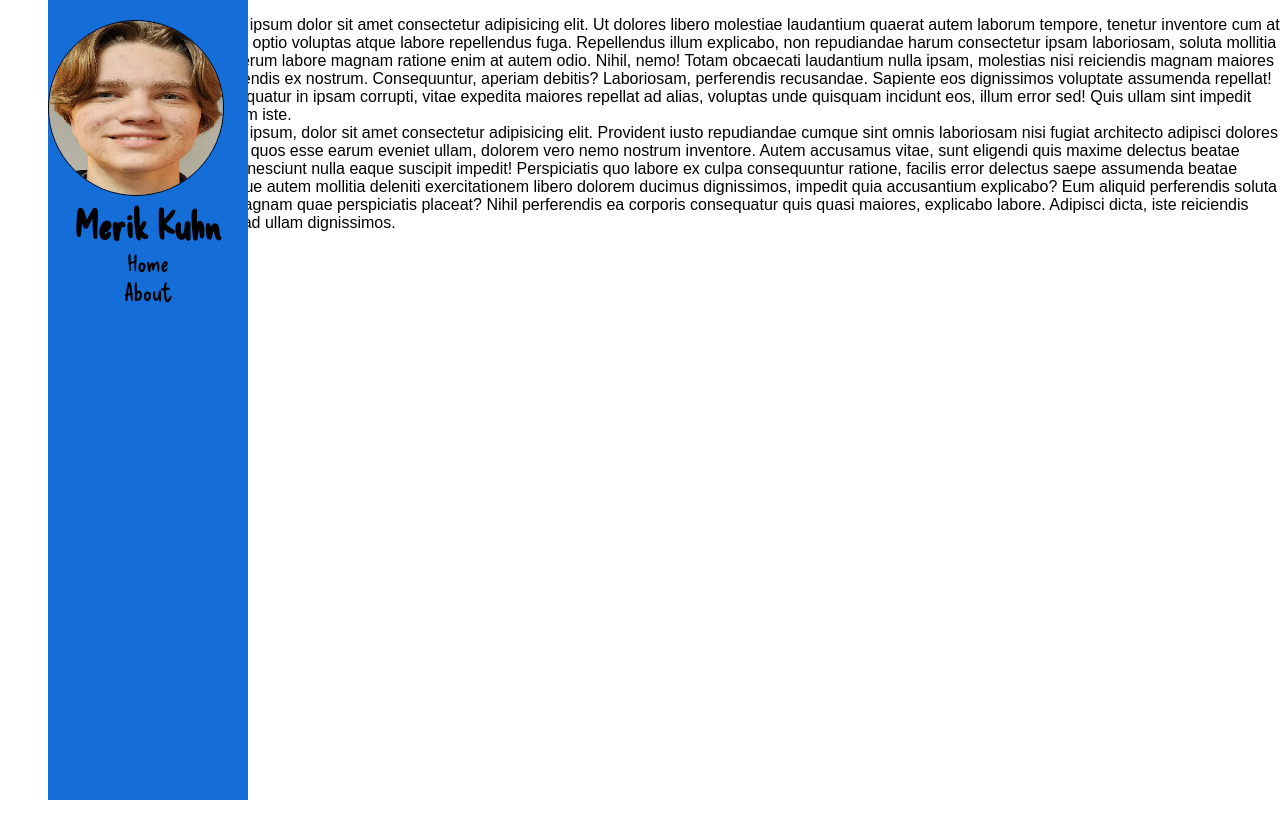
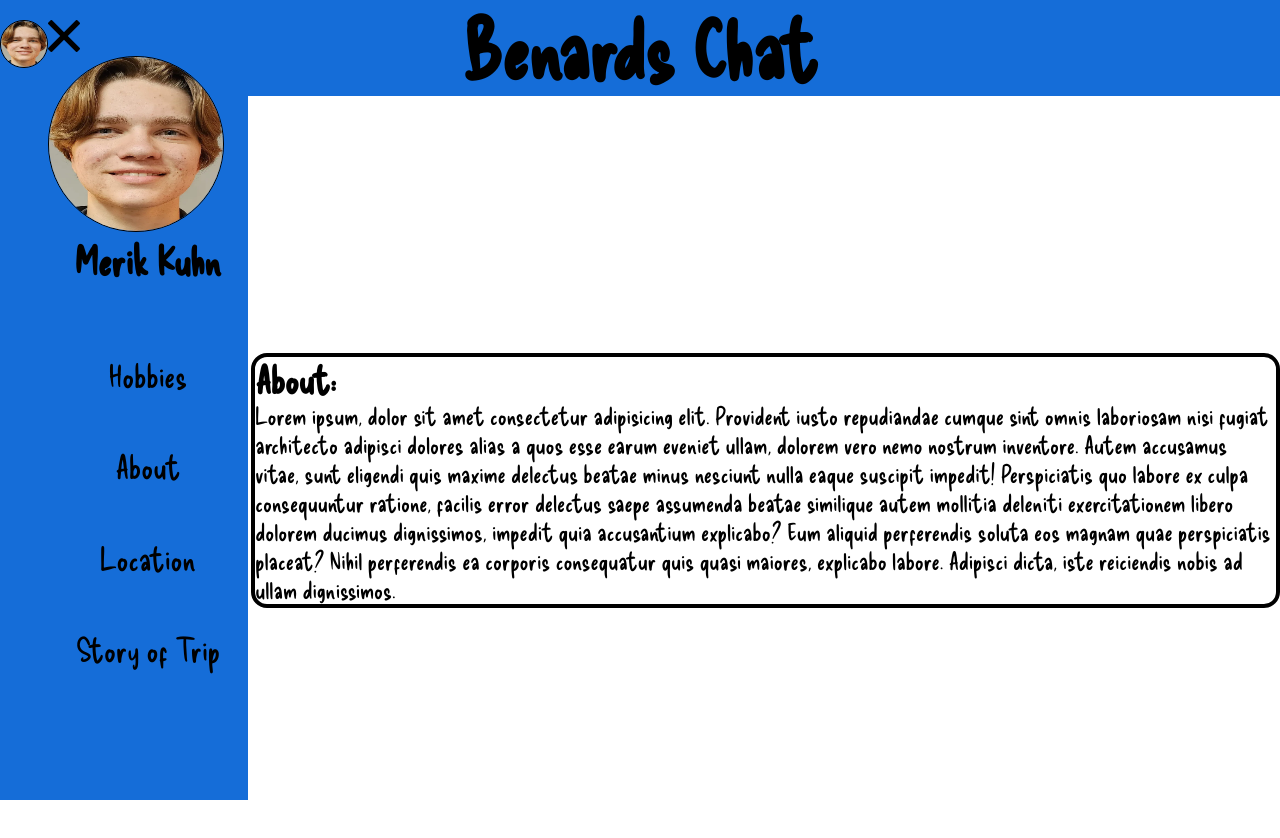
Before and after one commit to Merik-K/profile-page, a plain HTML site: page index.html in a window 1280 px wide. Before the commit the page ends 800 px from the top, so only its background shows below. Drawn offline with nearby package versions, Linux system fonts and the light colour scheme.

Commit message:
Finishing up project

```diff
--- a/index.html
+++ b/index.html
@@ -8,18 +8,29 @@
     <title>BenardsChat</title>
 </head>
 <body>
+    <div class="header">
+        <h3 class="headerName">Benards Chat</h3>
+    </div>
     <nav>
-        <img src="./images/image (1).png" class="pfpicon">
+        <img src="./images/image (1).png" class="pfpicon" id="opennav">
     </nav>
     <div id="all">
         <div id="menu">
+            <a id="close"><img src="./images/75519.png" class="close"></a>
             <div id="pfp">
                 <div><img src="./images/image (1).png" alt="" class="img" /></div>
                 <title class="name">Merik Kuhn</title>
             </div>
+            <br>
             <ul class="tabs">
-                <li rel="tabs1" class="active">Home</li>
-                <li rel="tabs2">About</li>
+                <br>
+                <li class="hobbie">Hobbies</li>
+                <br>
+                <li class="about">About</li>
+                <br>
+                <li class="loc">Location</li>
+                <br>
+                <li class="trip">Story of Trip</li>
             </ul>
 
         </div>
@@ -28,23 +39,18 @@
 
         <div class="main">
             <div id="tabs1" class="tabs active">
-                <p>
-                    Lorem ipsum dolor sit amet consectetur adipisicing elit. Ut dolores
-                    libero molestiae laudantium quaerat autem laborum tempore, tenetur
-                    inventore cum at ab sed optio voluptas atque labore repellendus fuga.
-                    Repellendus illum explicabo, non repudiandae harum consectetur ipsam
-                    laboriosam, soluta mollitia nam rerum labore magnam ratione enim at
-                    autem odio. Nihil, nemo! Totam obcaecati laudantium nulla ipsam,
-                    molestias nisi reiciendis magnam maiores perferendis ex nostrum.
-                    Consequuntur, aperiam debitis? Laboriosam, perferendis recusandae.
-                    Sapiente eos dignissimos voluptate assumenda repellat! Consequatur in
-                    ipsam corrupti, vitae expedita maiores repellat ad alias, voluptas
-                    unde quisquam incidunt eos, illum error sed! Quis ullam sint impedit
-                    dolorum iste.
+                <h1 class="Names">Hobbies:</h1>
+                <p class="texes">
+                    Lorem ipsum dolor sit, amet consectetur adipisicing elit. Harum quia dicta corporis delectus aliquid
+                    vitae molestiae perspiciatis voluptate, maiores aspernatur ullam veritatis sunt quaerat? Vero
+                    excepturi sunt maxime necessitatibus quasi quisquam culpa. Fuga consequuntur hic dolorem mollitia,
+                    obcaecati ipsa iure.
                 </p>
             </div>
+            <br>
             <div id="tabs2">
-                <p>
+                <h1 class="Names">About:</h1>
+                <p class="textes">
                     Lorem ipsum, dolor sit amet consectetur adipisicing elit. Provident
                     iusto repudiandae cumque sint omnis laboriosam nisi fugiat architecto
                     adipisci dolores alias a quos esse earum eveniet ullam, dolorem vero
@@ -59,6 +65,19 @@
                     ad ullam dignissimos.
                 </p>
             </div>
+            <br>
+            <div id="tabs3">
+                <h1 class="Names">Location:</h1>
+                <p class="textes">Lorem ipsum dolor sit amet, consectetur adipisicing elit. Eligendi, optio.</p>
+            </div>
+            <div id="tabs4">
+                <h1 class="Names">Trip:</h1>
+                <p class="textes">Lorem ipsum dolor sit amet consectetur adipisicing elit. Vero dicta impedit doloribus
+                    optio corporis nobis maiores amet consequuntur qui magni inventore voluptatum voluptates
+                    praesentium, obcaecati aut incidunt quia earum debitis. Reiciendis modi assumenda earum similique
+                    est accusamus placeat quam corrupti rerum quasi, sunt maxime laudantium repellendus quae saepe
+                    voluptates ut!</p>
+            </div>
         </div>
     </div>
     <script src="https://code.jquery.com/jquery-3.6.4.js"
--- a/index.scss
+++ b/index.scss
@@ -1,16 +1,85 @@
-@import './scss/partials';
-
-// moves everything for the navbar
-.main {
-    margin-left: 12.5rem;
-}
-
 // Reset everything
 * {
     padding: 0;
     margin: 0;
     box-sizing: border-box;
     font-family: sans-serif, monospace, serif;
+}
+
+@import './scss/partials';
+
+// text fonts
+h1 {
+    font-family: $text-Font;
+}
+
+h2 {
+    font-family: $text-Font;
+}
+
+h3 {
+    font-family: $text-Font;
+}
+
+title {
+    font-family: $text-Font;
+}
+
+p {
+    font-family: $text-Font;
+}
+
+// moves everything for the navbar
+.main {
+    margin-left: 15.7rem;
+    display: flex;
+    height: 46rem;
+    flex-direction: column;
+    justify-content: center;
+
+    .Names {
+        font-size: 2.3rem;
+    }
+
+    .textes {
+        font-size: 1.5rem;
+    }
+
+    #tabs1 {
+        border: .3rem solid black;
+        border-radius: 1rem;
+    }
+
+    #tabs2 {
+        border: .3rem solid black;
+        border-radius: 1rem;
+    }
+
+    #tabs3 {
+        border: .3rem solid black;
+        border-radius: 1rem;
+    }
+
+    #tabs4 {
+        border: .3rem solid black;
+        border-radius: 1rem;
+    }
+}
+
+
+
+// title for website
+.header {
+    display: flex;
+    justify-content: center;
+    background-color: rgb(21, 109, 216);
+
+    .headerName {
+        font-family: $text-Font;
+        color: $text-color;
+        text-align: center;
+        font-size: 5rem;
+    }
 }
 
 // pfp icon
@@ -52,7 +121,10 @@ nav {
         display: flex;
         flex-direction: column;
 
-
+        .close {
+            width: auto;
+            height: 2rem;
+        }
 
         .img {
             border-radius: 25rem;
@@ -74,10 +146,12 @@ nav {
             display: flex;
             flex-direction: column;
             align-items: center;
+            height: 24rem;
+            justify-content: space-evenly;
 
             li {
                 list-style-type: none;
-                font-size: 1.5rem;
+                font-size: 2rem;
                 font-family: $text-Font;
             }
         }
--- a/profile.js
+++ b/profile.js
@@ -1,13 +1,15 @@
 $(window).on('load', function () {
-  $('#tabs1').slideUp(1000).delay(200).slideDown(3000);
+  $('#tabs1').slideUp(1000).delay(200).slideDown(3000).hide(200);
   $('#tabs2').animate({ opacity: 0.8 }, 1000).animate({ opacity: 1 }, 2000);
+  $('#tabs3').hide(500);
+  $('#tabs4').hide(500);
 });
 
 $('p').hover(function () {
   $(this).append($('<span> lols </span>'));
 });
 
-$('nav').hover(
+$('.headerName').hover(
   function () {
     $(this).hide(5000).show(10);
   },
@@ -17,9 +19,22 @@ $('nav').hover(
 );
 
 $('.pfpicon').on('click', function () {
-  $('#menu').toggle(500);
-  $('.main').css('marginLeft', '3.5rem').css('backgroundColor', 'none');
+  $('#menu').show(500);
+  $('.main').css('marginLeft', '15.7rem').css('backgroundColor', 'none');
 });
-$(function () {
-  $('#menu, .tabs li');
+$('#close').on('click', function () {
+  $('#menu').hide(500);
+  $('.main').css('marginLeft', '3.5rem');
 });
+$('.hobbie').on('click', function () {
+  $('#tabs1').toggle(500);
+});
+$('.about').on('click', function () {
+  $('#tabs2').toggle(500);
+});
+$('.loc').on('click', function () {
+  $('#tabs3').toggle(500);
+});
+$('.trip').on('click', function () {
+  $('#tabs4').toggle(500);
+});
```
Also changed, not shown: images/75519.png (added), styles/css/index.css, styles/css/index.min.css, 2 other files.
